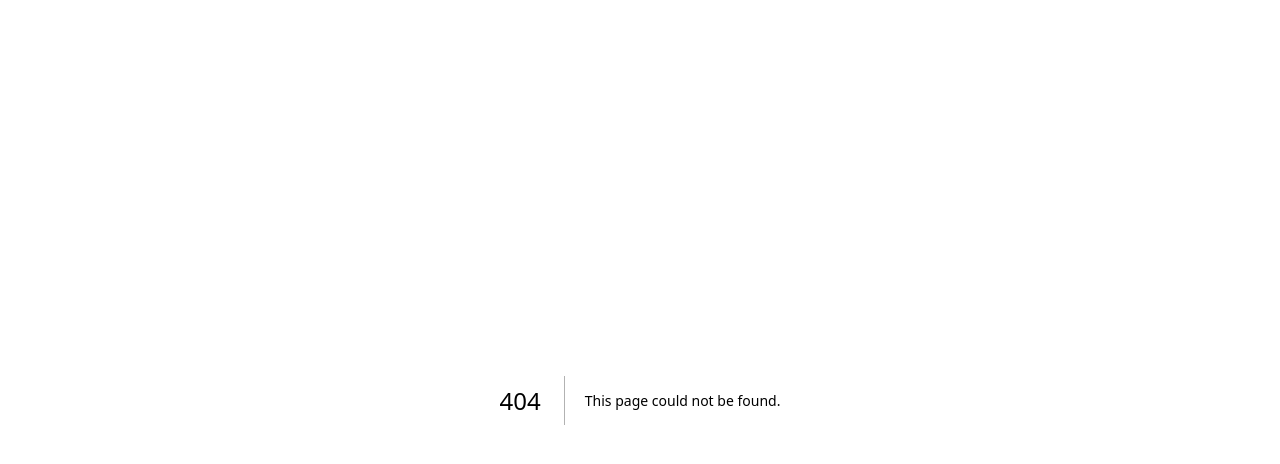
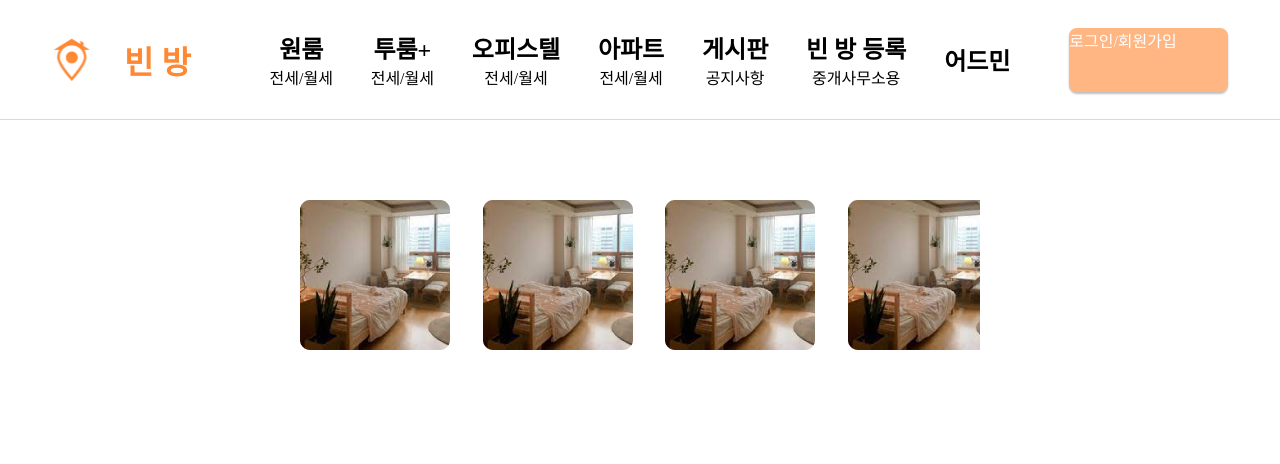
Before and after one commit to YeoboyaEmptyRoom/ER-FrontEnd, a Next.js app: page /room in a window 1280 px wide. Before the commit this address had no page. Shown: the top 464 px of the page. Built offline with nearby package versions, Linux system fonts and the light colour scheme.

Commit message:
💄 Add : swiper을 사용하여 image slider 구현

```diff
--- a/package.json
+++ b/package.json
@@ -24,9 +24,9 @@
     "react": "18.2.0",
     "react-dom": "18.2.0",
     "react-hook-form": "^7.43.9",
-    "react-slick": "^0.29.0",
     "react-toastify": "^9.1.3",
     "recoil": "^0.7.7",
+    "swiper": "^9.4.1",
     "typescript": "5.0.4"
   }
 }
--- /dev/null
+++ b/src/app/room/page.tsx
@@ -0,0 +1,19 @@
+'use client';
+
+import 'swiper/css';
+import Header from '@/components/Header/organisms';
+import { BottomWrapper } from '@/components/DetailPage/template/style';
+import ImgSlider from '@/components/DetailPage/organism/ImgSlider';
+
+const RoomDetail = () => {
+  return (
+    <>
+      <Header />
+      <BottomWrapper>
+        <ImgSlider />
+      </BottomWrapper>
+    </>
+  );
+};
+
+export default RoomDetail;
--- a/src/components/Common/atoms/RoomItem/index.tsx
+++ b/src/components/Common/atoms/RoomItem/index.tsx
@@ -7,7 +7,7 @@ interface Props {
 }
 const RoomItem = ({ data, id }: Props) => {
   return (
-    <S.Layer href={`/room/${id}`}>
+    <S.Layer href={`/room?detail=${id}`}>
       <S.RoomImg src={roomImg} alt="RoomImg" width="150" height="150" />
       <S.RoomInfoBox>
         <h3>
--- /dev/null
+++ b/src/components/DetailPage/organism/ImgSlider/index.tsx
@@ -0,0 +1,36 @@
+import Image from 'next/image';
+import { Navigation } from 'swiper';
+import { Swiper, SwiperSlide } from 'swiper/react';
+import roomImg from '../../../../../public/static/png/roomImg.png';
+
+const ImgSlider = () => {
+  return (
+    <>
+      <Swiper
+        spaceBetween={50}
+        slidesPerView={4}
+        loop={true}
+        navigation={true}
+        modules={[Navigation]}
+      >
+        <SwiperSlide>
+          <Image src={roomImg} alt="RoomImg" width="150" height="150" />
+        </SwiperSlide>
+        <SwiperSlide>
+          <Image src={roomImg} alt="RoomImg" width="150" height="150" />
+        </SwiperSlide>
+        <SwiperSlide>
+          <Image src={roomImg} alt="RoomImg" width="150" height="150" />
+        </SwiperSlide>
+        <SwiperSlide>
+          <Image src={roomImg} alt="RoomImg" width="150" height="150" />
+        </SwiperSlide>
+        <SwiperSlide>
+          <Image src={roomImg} alt="RoomImg" width="150" height="150" />
+        </SwiperSlide>
+      </Swiper>
+    </>
+  );
+};
+
+export default ImgSlider;
--- /dev/null
+++ b/src/components/DetailPage/organism/InfoLayer/index.tsx
@@ -0,0 +1,5 @@
+const InfoLayer = () => {
+  return <></>;
+};
+
+export default InfoLayer;
--- /dev/null
+++ b/src/components/DetailPage/template/style.ts
@@ -0,0 +1,6 @@
+import styled from '@emotion/styled';
+
+export const BottomWrapper = styled.div`
+  width: 100%;
+  padding: 80px 300px 0 300px;
+`;
```
Also changed, not shown: 1 other file (tests, documents, lock files or other folders).
